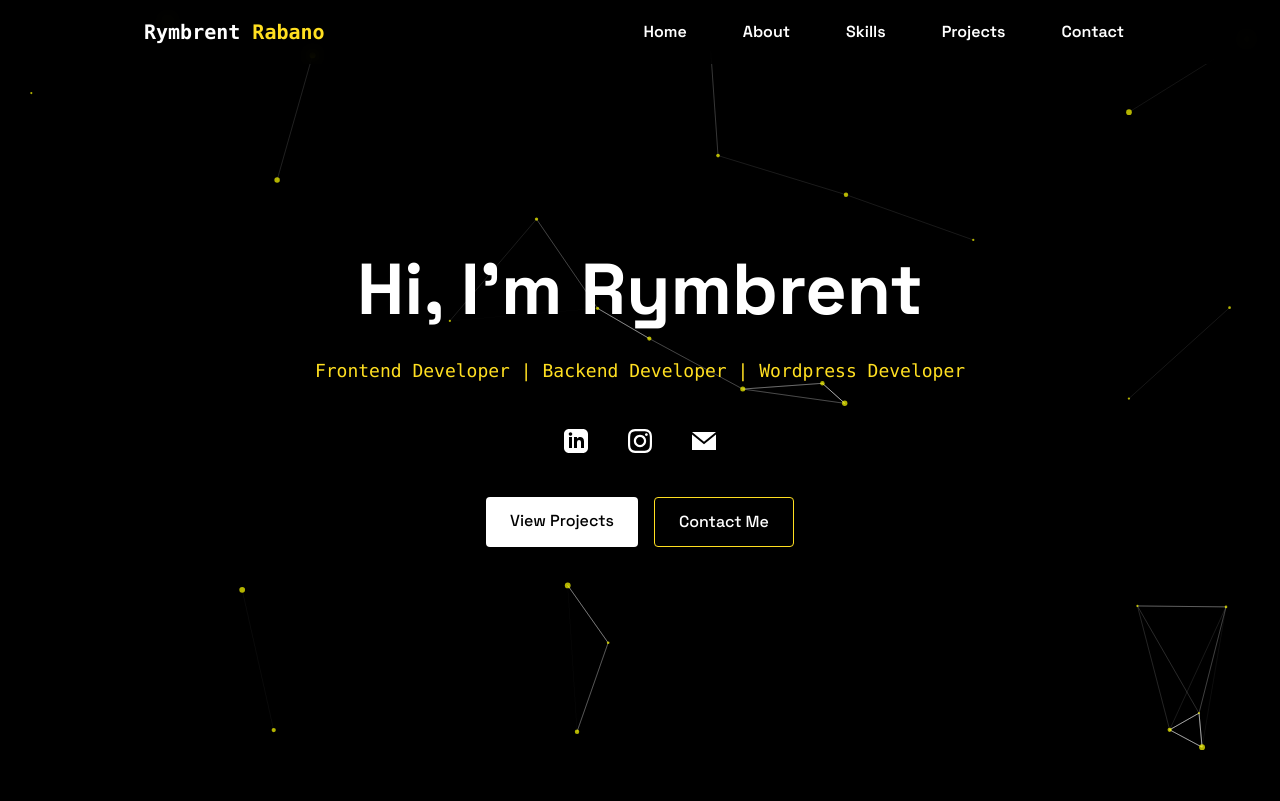
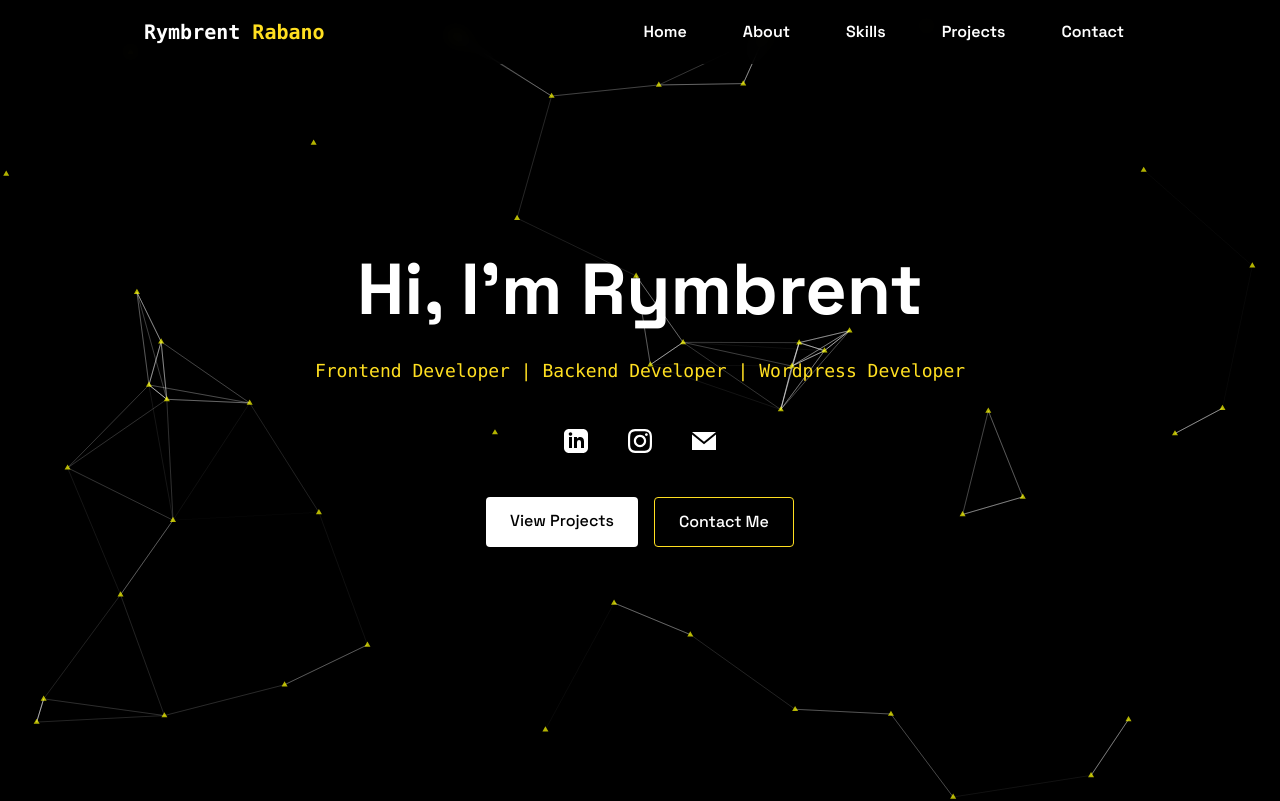
Before and after one commit to RRymbrent/react-portfolio, a React (Vite) app: page / in a window 1280 px wide. Shown: the top 801 px of the page. Built offline with nearby package versions, Linux system fonts and the light colour scheme.

Commit message:
tenth commit

```diff
--- a/src/App.jsx
+++ b/src/App.jsx
@@ -70,17 +70,17 @@ function App() {
             },
             move: {
               enable: true,
-              speed: 1.5,
+              speed: 2,
               direction: "none",
               outModes: { default: "bounce" },
             },
             number: {
-              value: 60,
+              value: 100,
               density: { enable: true },
             },
             opacity: { value: 0.7 },
-            shape: { type: "circle" },
-            size: { value: { min: 1, max: 3 } },
+            shape: { type: "triangle" },
+            size: { value: { min: 3, max: 3 } },
           },
           detectRetina: true,
         }}
--- a/src/components/LoadingScreen.jsx
+++ b/src/components/LoadingScreen.jsx
@@ -41,7 +41,7 @@ export const LoadingScreen = ({ onComplete }) => {
                     {text}
                     <span className="animate-blink ml-1 text-yellow-300">|</span>
                 </div>
-                <div className="w-[300px] h-[2px] bg-gray-800 rounded relative overflow-hidden">
+                <div className="w-[350px] h-[2px] bg-gray-800 rounded relative overflow-hidden">
                     <div
                         className="h-full bg-yellow-300 shadow-[0_0_15px_#3b82f6] animate-loading-bar"
                         style={{ width: `${(text.length / fullText.length) * 100}%` }}
```
